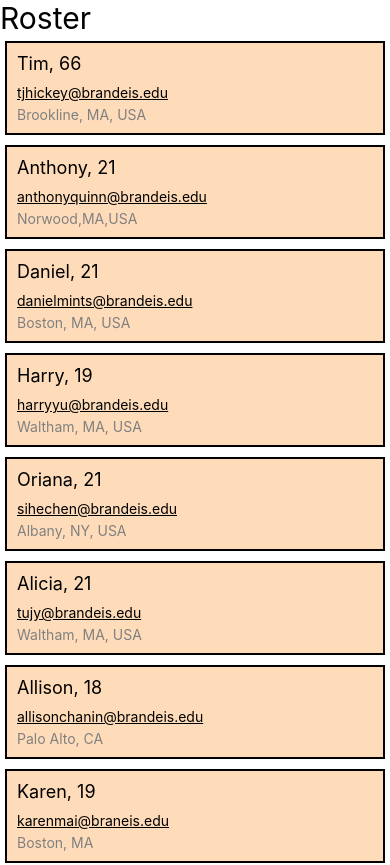
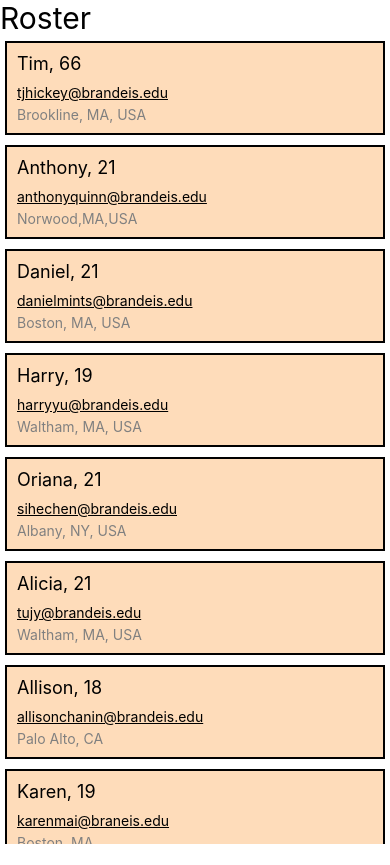
Before and after one commit to tjhickey724/cs153asum22, a React Native app in the folder firstproject/: screen / in a window 390 px wide. Shown: the top 865 px of the page. After the commit the page ends 844 px from the top, so only its background shows below. Built offline with nearby package versions, Linux system fonts and the light colour scheme.

Commit message:
minor style changes

```diff
--- a/firstproject/components/roster.js
+++ b/firstproject/components/roster.js
@@ -67,7 +67,7 @@ const styles = StyleSheet.create({
 
 const Roster = () => {
     return (
-        <View>
+        <View style={{flex:1}}>
             <Text style={{fontSize:30}}>Roster</Text>
             <FlatList
                data = {data}
```
